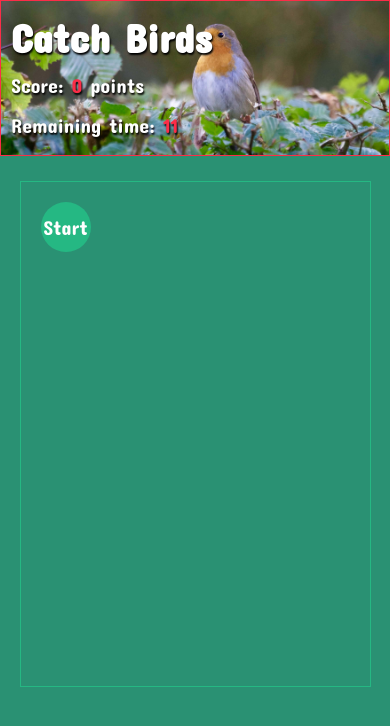
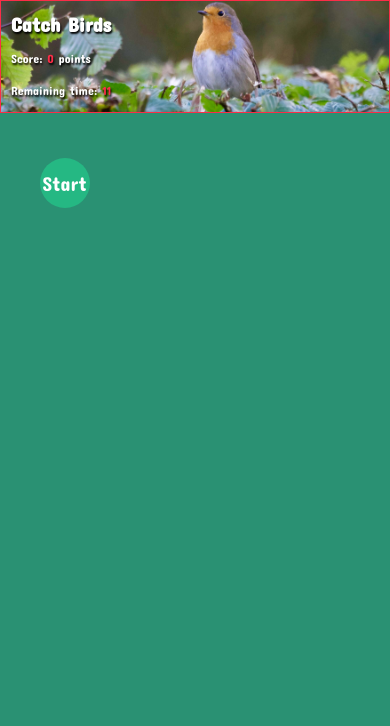
Before and after one commit to kamilMalinowski/game-catchBird, a website: page index.html in a window 390 px wide. Drawn offline with Linux system fonts and the light colour scheme.

Commit message:
fix: update media queries and pics

```diff
--- a/style.scss
+++ b/style.scss
@@ -13,7 +13,6 @@ html {
 *:before,
 *:after {
   box-sizing: inherit;
-  outline: none;
 }
 
 // body
@@ -48,14 +47,21 @@ html {
   text-shadow: 1px 2px 2px #000000;
   &__title {
     font-size: 40px;
-    @media (max-width: 500px) {
+    @media (max-width: 768px) {
+      font-size: 30px;
+    }
+    @media (max-width: 425px) {
       font-size: 20px;
     }
   }
+
   &__description {
     font-size: 20px;
-    @media (max-width: 500px) {
+    @media (max-width: 768px) {
       font-size: 16px;
+    }
+    @media (max-width: 425px) {
+      font-size: 12px;
     }
   }
   &__span {
@@ -68,7 +74,6 @@ html {
 }
 // game - area
 .birdGame-area {
-  border: 1px solid $green;
   width: 90%;
   padding: 20px;
   margin: 25px;
```
Also changed, not shown: style.css.
